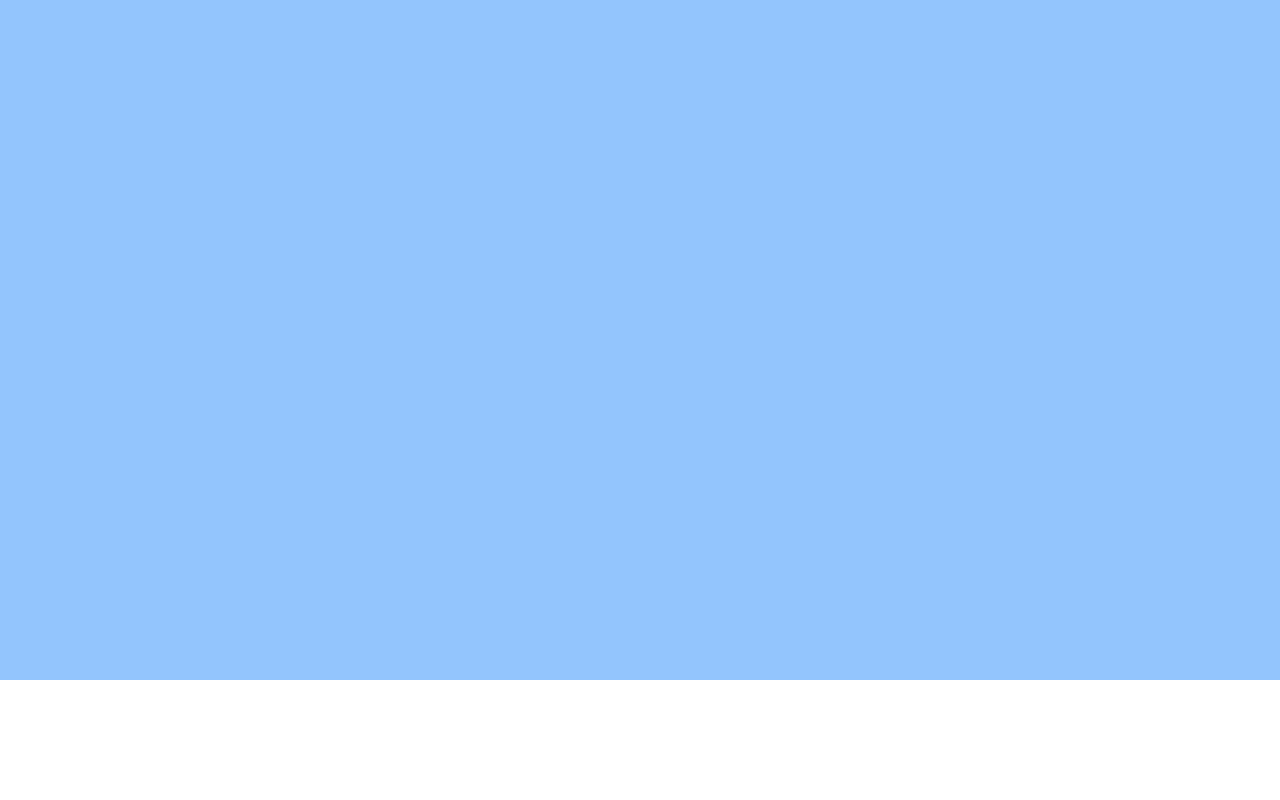
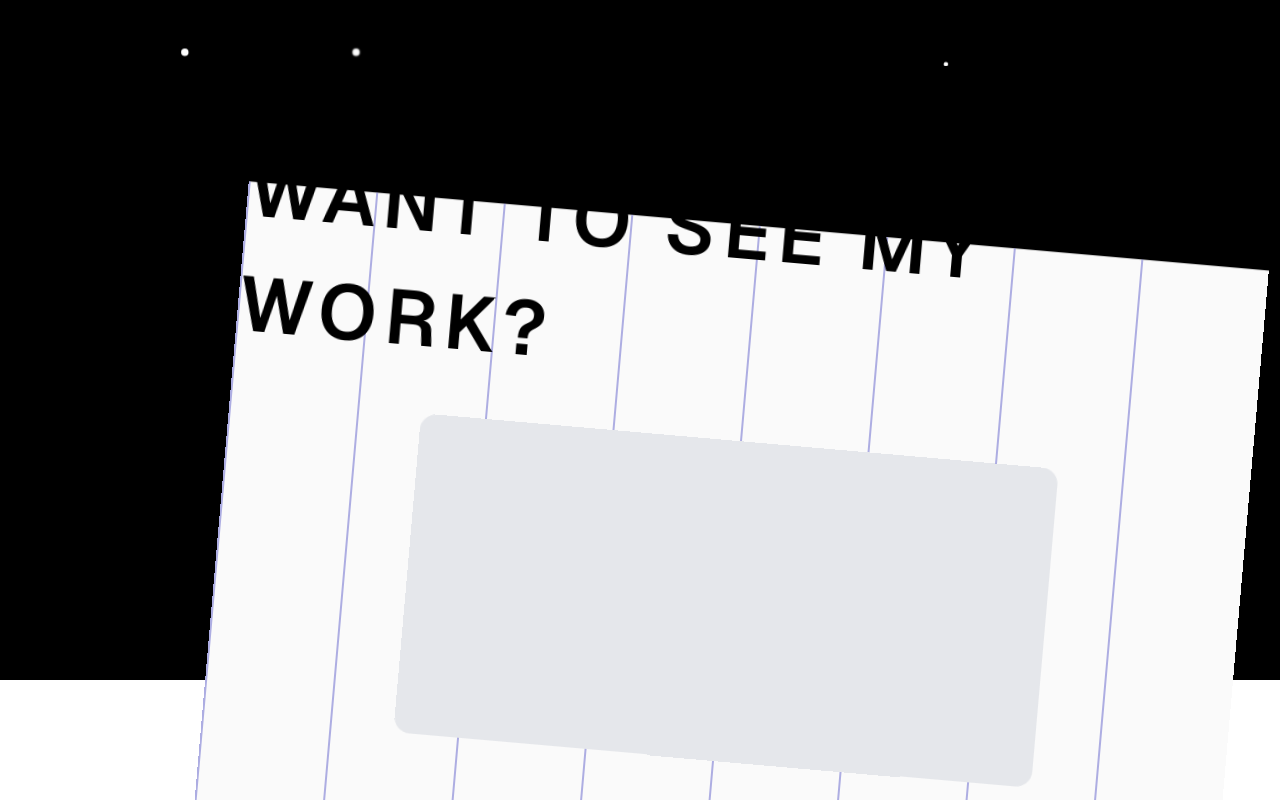
Before and after one commit to TheWiseGhost/Portfolio, a Next.js app: page / in a window 1280 px wide. Shown: the part 920-1720 px from the top of the page. Before the commit the page ends 1600 px from the top, so only its background shows below. Built offline with nearby package versions, Linux system fonts and the light colour scheme.

Commit message:
Start work on projects

```diff
--- a/src/app/globals.css
+++ b/src/app/globals.css
@@ -126,6 +126,10 @@
   transition: 0.8s;
 }
 
+.text_button .span-mother span:nth-child(8) {
+  transition: 0.9s;
+}
+
 .text_button .span-mother2 {
   display: flex;
   position: absolute;
@@ -167,6 +171,10 @@
 
 .text_button .span-mother2 span:nth-child(7) {
   transition: 0.8s;
+}
+
+.text_button .span-mother2 span:nth-child(8) {
+  transition: 0.9s;
 }
 
 .wrapper {
@@ -323,6 +331,18 @@ path.two {
   animation: rotateGradient 2s linear;
 }
 
+.bars_bg {
+  background-image: repeating-linear-gradient(
+    to right,
+    #adade2,
+    #adade2 2px,
+    transparent 2px,
+    transparent
+  );
+  background-size: 160px 160px;
+  background-color: #fafafa;
+}
+
 .space {
   position: fixed;
   top: 50%;
@@ -389,7 +409,85 @@ path.two {
     48vw 9vh 1px 1px #fff, -43vw 30vh 1px 1px #fff, 29vw -12vh 1px 1px #fff,
     -48vw 13vh 1px 0px #fff, -42vw 32vh 1px 1px #fff, 34vw 15vh 1px 1px #fff,
     29vw -37vh 1px 1px #fff, 28vw 2vh 0px 0px #fff;
-  animation: zoom 1s alternate infinite;
+  animation: zoom 8s alternate infinite;
+}
+
+.cardContainer {
+  height: 100vh;
+  display: flex;
+  align-items: center;
+  justify-content: center;
+  position: sticky;
+  top: 0px;
+}
+
+.cardContainer .card {
+  display: flex;
+  flex-direction: column;
+  position: relative;
+  top: -25%;
+  height: 500px;
+  width: 1000px;
+  border-radius: 25px;
+  padding: 50px;
+  transform-origin: top;
+}
+
+.cardContainer .card h2 {
+  text-align: center;
+  margin: 0px;
+  font-size: 28px;
+}
+
+.cardContainer .card .body {
+  display: flex;
+  height: 100%;
+  margin-top: 50px;
+  gap: 50px;
+}
+
+.cardContainer .card .body .description {
+  width: 40%;
+  position: relative;
+  top: 10%;
+}
+
+.cardContainer .card .body .description p {
+  font-size: 16px;
+}
+
+.cardContainer .card .body .description p::first-letter {
+  font-size: 28px;
+  font-family: "Title";
+}
+
+.cardContainer .card .body .description span {
+  display: flex;
+  align-items: center;
+  gap: 5px;
+}
+
+.cardContainer .card .body .description span a {
+  font-size: 12px;
+  text-decoration: underline;
+  cursor: pointer;
+}
+
+.cardContainer .card .body .imageContainer {
+  position: relative;
+  width: 60%;
+  height: 100%;
+  border-radius: 25px;
+  overflow: hidden;
+}
+
+.cardContainer .card .body .imageContainer .inner {
+  width: 100%;
+  height: 100%;
+}
+
+.cardContainer .card .body .imageContainer img {
+  object-fit: cover;
 }
 
 @keyframes zoom {
--- a/src/app/page.js
+++ b/src/app/page.js
@@ -4,6 +4,7 @@ import Hero from "@/components/Hero";
 import { useScroll, useTransform, motion } from "framer-motion";
 import { useEffect, useRef } from "react";
 import Lenis from "lenis";
+import Main from "@/components/projects/Main";
 
 export default function Home() {
   const container = useRef();
@@ -53,19 +54,9 @@ const Section2 = ({ scrollYProgress }) => {
   return (
     <motion.div
       style={{ scale, rotate }}
-      className="relative h-screen bg-blue-300"
-    ></motion.div>
+      className="relative min-h-screen bars_bg"
+    >
+      <Main />
+    </motion.div>
   );
 };
-
-// export default function Home() {
-//   return (
-//     <div className="h-[200vh]">
-//       <Navbar />
-//       <div className="h-screen my_grid z-10">
-//         <Hero />
-//       </div>
-//       <div className="h-screen bg-gray-100"></div>
-//     </div>
-//   );
-// }
--- /dev/null
+++ b/src/components/projects/Card.jsx
@@ -0,0 +1,25 @@
+"use client";
+import { useTransform, motion } from "framer-motion";
+import { useRef } from "react";
+
+const Card = ({ i, progress, range, targetScale, children }) => {
+  const container = useRef(null);
+
+  const scale = useTransform(progress, range, [1, targetScale]);
+
+  return (
+    <div ref={container} className="cardContainer">
+      <motion.div
+        style={{
+          scale,
+          top: `calc(-5vh + ${i * 20}px)`,
+        }}
+        className="card bg-gray-200"
+      >
+        {children}
+      </motion.div>
+    </div>
+  );
+};
+
+export default Card;
--- /dev/null
+++ b/src/components/projects/Main.jsx
@@ -0,0 +1,30 @@
+"use client";
+import { useScroll } from "framer-motion";
+import { useEffect, useRef } from "react";
+import Lenis from "lenis";
+import TextAnim from "./TextAnim";
+import Projects from "./Projects";
+
+const Main = () => {
+  const container = useRef(null);
+
+  useEffect(() => {
+    const lenis = new Lenis();
+
+    function raf(time) {
+      lenis.raf(time);
+      requestAnimationFrame(raf);
+    }
+
+    requestAnimationFrame(raf);
+  });
+
+  return (
+    <main ref={container} className="">
+      <TextAnim />
+      <Projects />
+    </main>
+  );
+};
+
+export default Main;
--- /dev/null
+++ b/src/components/projects/Projects.jsx
@@ -0,0 +1,45 @@
+"use client";
+import Card from "./Card";
+import { useScroll } from "framer-motion";
+import { useEffect, useRef } from "react";
+import Lenis from "lenis";
+
+const Projects = () => {
+  const container = useRef(null);
+  const { scrollYProgress } = useScroll({
+    target: container,
+    offset: ["start start", "end end"],
+  });
+
+  useEffect(() => {
+    const lenis = new Lenis();
+
+    function raf(time) {
+      lenis.raf(time);
+      requestAnimationFrame(raf);
+    }
+
+    requestAnimationFrame(raf);
+  });
+
+  const projects = [1, 2, 3, 4];
+
+  return (
+    <main ref={container} className="min-h-screen pb-12">
+      {projects.map((project, i) => {
+        const targetScale = 1 - (projects.length - i) * 0.05;
+        return (
+          <Card
+            key={`p_${i}`}
+            i={i}
+            progress={scrollYProgress}
+            range={[i * 0.25, 1]}
+            targetScale={targetScale}
+          />
+        );
+      })}
+    </main>
+  );
+};
+
+export default Projects;
--- /dev/null
+++ b/src/components/projects/TextAnim.jsx
@@ -0,0 +1,15 @@
+import React from "react";
+import StaggeredFade from "../global/StaggeredFade";
+
+const TextAnim = () => {
+  return (
+    <div className="bg-none h-40 w-full flex justify-center items-center">
+      <StaggeredFade
+        text="Want to see my Work?"
+        className="text-[6rem] text-black font-gs uppercase font-semibold tracking-widest"
+      />
+    </div>
+  );
+};
+
+export default TextAnim;
```
